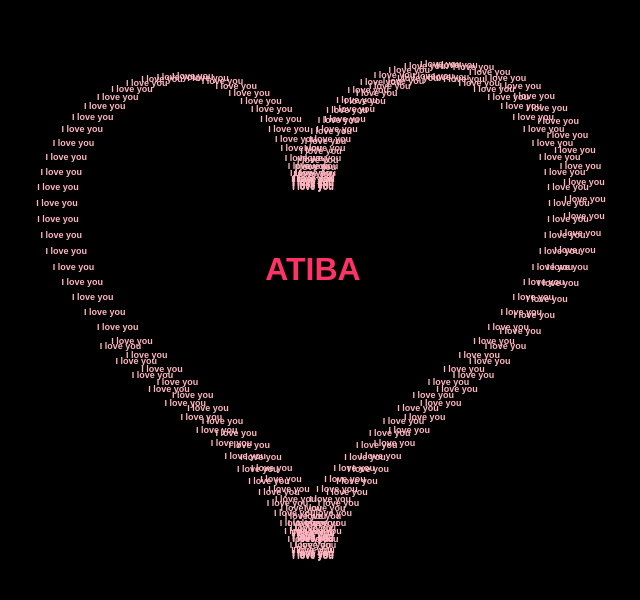
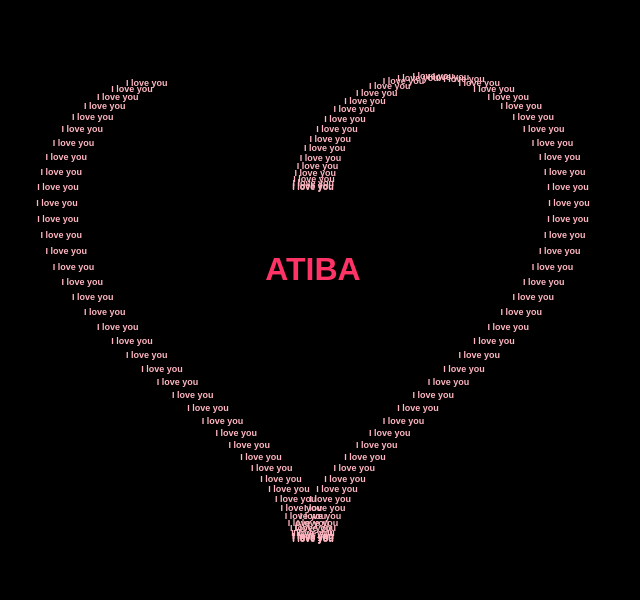
Before and after one commit to abuzar123890/for-atiba, a plain HTML site: page python_heart.html in a window 1280 px wide. Shown: the part 130-730 px from the top of the page, without its empty margins (327-967 px from the left). Drawn offline with Linux system fonts and the light colour scheme.

Commit message:
Update python_heart.html

```diff
--- a/python_heart.html
+++ b/python_heart.html
@@ -64,7 +64,6 @@
       }
     }
 
-    drawNextTest = drawNextStep();
     drawNextStep();
   </script>
 </body>
```
